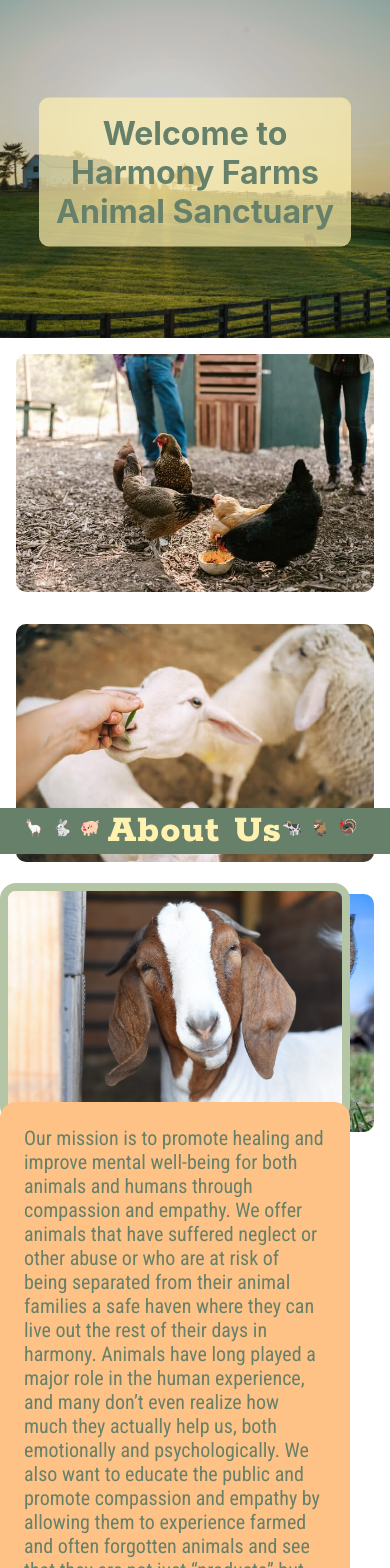
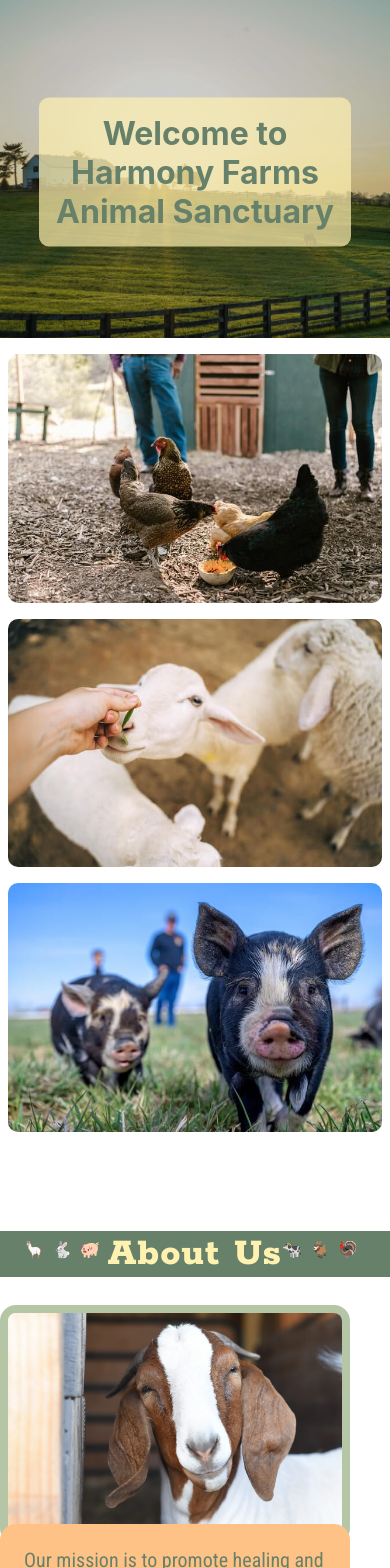
Before and after one commit to dillerwin/harmony-farms, a React (Create React App) app in the folder client/: page /about in a window 390 px wide. Shown: the top 1568 px of the page. Built offline with nearby package versions, Linux system fonts and the light colour scheme; a web font is replaced by a local one.

Commit message:
added mobile responsiveness to intro images

```diff
--- a/client/src/App.css
+++ b/client/src/App.css
@@ -6,8 +6,8 @@
 
 :root {
   --ff-primary: Georgia, "Times New Roman", Times, serif;
-  --ff-primary-test: 'Rokkitt', serif;
-  --ff-secondary: 'Roboto Condensed', sans-serif;
+  --ff-primary-test: "Rokkitt", serif;
+  --ff-secondary: "Roboto Condensed", sans-serif;
 
   --fw-reg: 300;
   --fw-bold: 900;
@@ -41,6 +41,7 @@
 #hero-image {
   width: 100%;
   height: 40vh;
+  min-height: 300px;
   background-image: linear-gradient(rgba(0, 0, 0, 0.2), rgba(0, 0, 0, 0.2)),
     url("./img/farm-landscape.jpg");
   background-position: center;
@@ -62,6 +63,7 @@
   background-color: rgb(255, 241, 175, 0.7);
   padding: 0.5em;
   border-radius: 10px;
+  width: 80vw;
 }
 
 /* media query for hero image text */
@@ -71,15 +73,19 @@
     width: 80%;
     max-height: 185px;
   }
+
+  #intro-image-container {
+    flex-wrap: wrap;
+  }
 }
 
 /* styling for intro images */
 #intro-image-container {
   width: 100%;
-  height: 45vh;
+  max-height: fit-content;
   display: flex;
   justify-content: center;
-  flex-wrap: wrap;
+  margin-top: 0.5em;
 }
 
 .outside-image {
@@ -87,17 +93,23 @@
   align-self: center;
 }
 
+.center-container {
+  display: flex;
+  align-self: center;
+}
+
 .intro-image {
-  margin: 1em;
-
+  margin: 0.5em;
   max-width: 1fr;
-  min-width: 250px;
+  min-width: 150px;
   max-height: 300px;
   border-radius: 10px;
 }
 
 .middle-image {
-  max-height: 400px;
+  max-height: 350px;
+  display: flex;
+  align-self: center;
 }
 /* ---About Page CSS--- */
 
@@ -186,8 +198,8 @@
   .emoji-style {
     font-weight: 100;
     font-size: 1rem;
-  letter-spacing: .5rem;
-  margin-top: .6rem;
+    letter-spacing: 0.5rem;
+    margin-top: 0.6rem;
   }
 
   /* About wrapper around image and description text */
--- a/client/src/components/IntroImages.jsx
+++ b/client/src/components/IntroImages.jsx
@@ -11,7 +11,7 @@
         />
 
         <img
-          className="intro-image middle-image"
+          className=" intro-image middle-image"
           src={require("../img/farm-goats.jpg").default}
         />
 
```
Also changed, not shown: 1 other file (tests, documents, lock files or other folders). Lines whose indentation alone changed are shown as unchanged.
